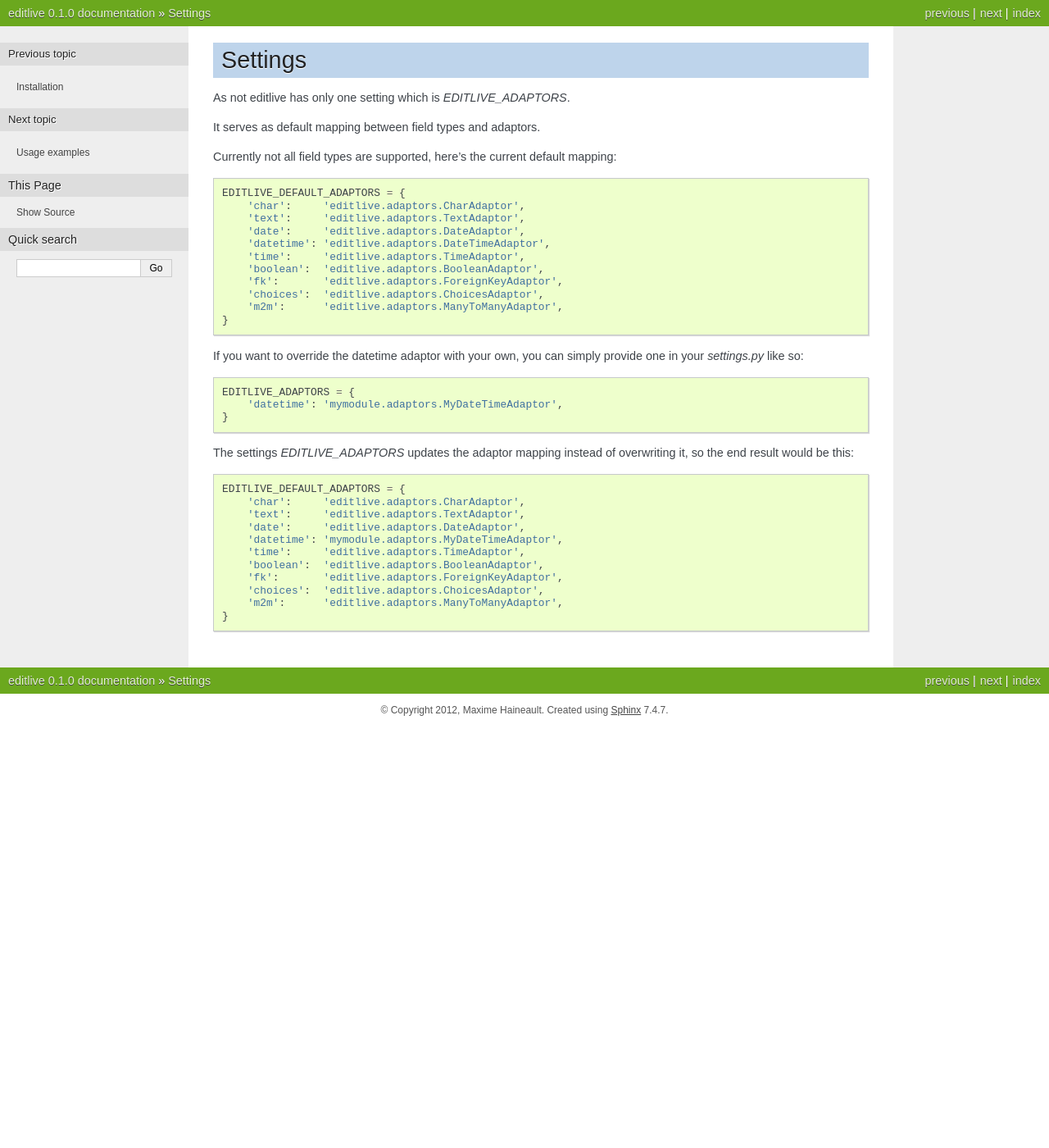
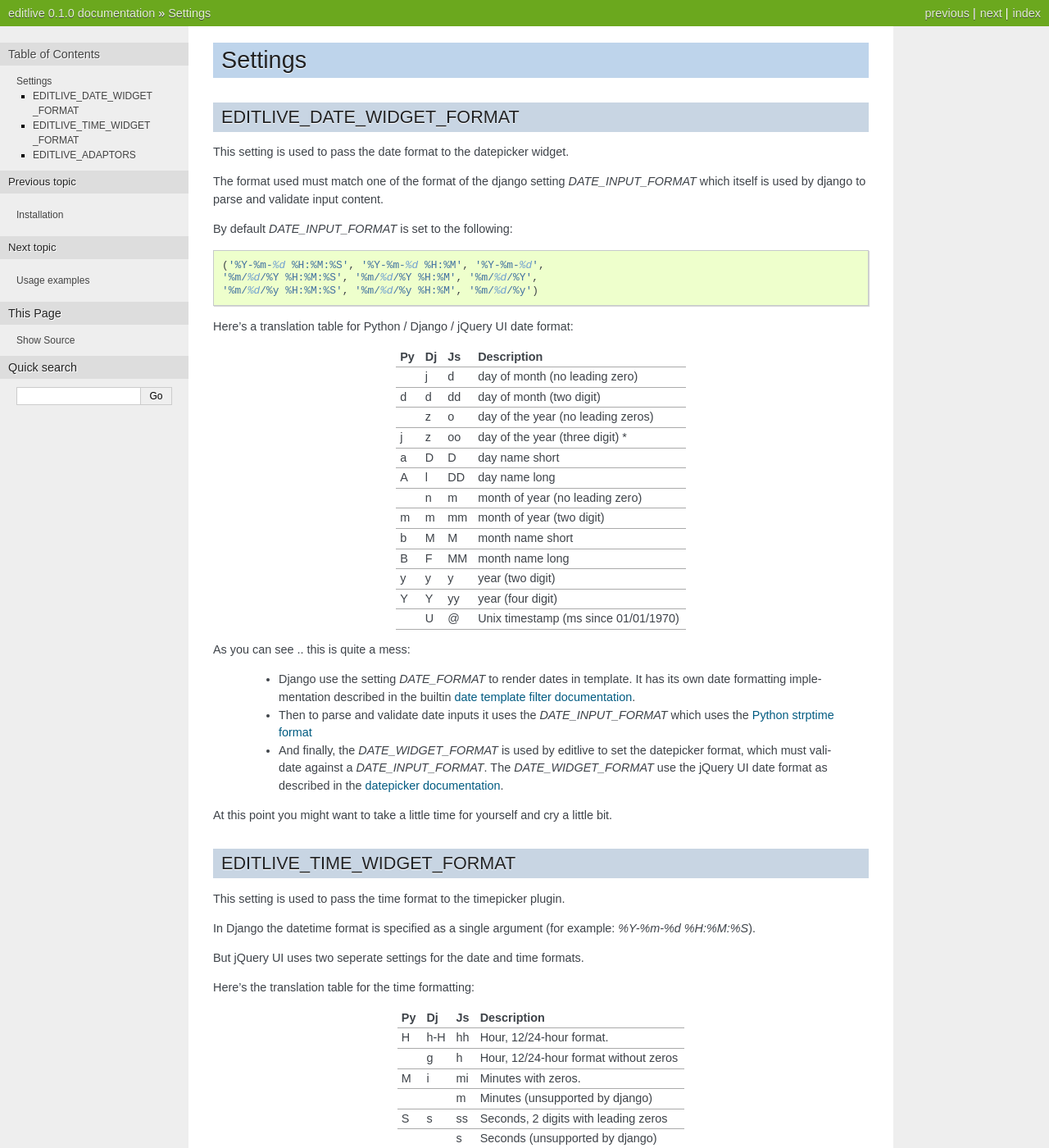
Before and after one commit to StreamSagae/Storide, a Sphinx documentation site: the page built from docs/topics/settings.rst, in a window 1280 px wide and 1400 px high. Shown: the whole window at 82% size. Built offline with Sphinx 7.4.7, drawn with Linux system fonts in a browser that asks for light colours; some of the changed text lies outside the part shown.

Commit message:
Updated documentation [ci skip]

```diff
--- a/docs/topics/settings.rst
+++ b/docs/topics/settings.rst
@@ -1,9 +1,117 @@
 Settings
 ++++++++
 
-As not editlive has only one setting which is `EDITLIVE_ADAPTORS`.
 
-It serves as default mapping between field types and adaptors.
+EDITLIVE_DATE_WIDGET_FORMAT
+---------------------------
+
+This setting is used to pass the date format to the datepicker widget.
+
+The format used must match one of the format of the django setting `DATE_INPUT_FORMAT`
+which itself is used by django to parse and validate input content.
+
+By default `DATE_INPUT_FORMAT` is set to the following::
+
+    ('%Y-%m-%d %H:%M:%S', '%Y-%m-%d %H:%M', '%Y-%m-%d',
+    '%m/%d/%Y %H:%M:%S', '%m/%d/%Y %H:%M', '%m/%d/%Y',
+    '%m/%d/%y %H:%M:%S', '%m/%d/%y %H:%M', '%m/%d/%y')
+
+Here's a translation table for Python / Django / jQuery UI date format:
+
++----+----+----+---------------------------------------+
+| Py | Dj | Js | Description                           |
++====+====+====+=======================================+
+|    | j  | d  | day of month (no leading zero)        |
++----+----+----+---------------------------------------+
+| d  | d  | dd | day of month (two digit)              |
++----+----+----+---------------------------------------+
+|    | z  | o  | day of the year (no leading zeros)    |
++----+----+----+---------------------------------------+
+| j  | z  | oo | day of the year (three digit) *       |
++----+----+----+---------------------------------------+
+| a  | D  | D  | day name short                        |
++----+----+----+---------------------------------------+
+| A  | l  | DD | day name long                         |
++----+----+----+---------------------------------------+
+|    | n  | m  | month of year (no leading zero)       |
++----+----+----+---------------------------------------+
+| m  | m  | mm | month of year (two digit)             |
++----+----+----+---------------------------------------+
+| b  | M  | M  | month name short                      |
++----+----+----+---------------------------------------+
+| B  | F  | MM | month name long                       |
++----+----+----+---------------------------------------+
+| y  | y  | y  | year (two digit)                      |
++----+----+----+---------------------------------------+
+| Y  | Y  | yy | year (four digit)                     |
++----+----+----+---------------------------------------+
+|    | U  | @  | Unix timestamp (ms since 01/01/1970)  |
++----+----+----+---------------------------------------+
+
+As you can see .. this is quite a mess:
+
+ * Django use the setting `DATE_FORMAT` to render dates in template.
+   It has its own date formatting implementation described in the builtin
+   `date template filter documentation`_.
+
+ * Then to parse and validate date inputs it uses the `DATE_INPUT_FORMAT` which
+   uses the `Python strptime format`_
+
+ * And finally, the `DATE_WIDGET_FORMAT` is used by editlive to set the datepicker
+   format, which must validate against a `DATE_INPUT_FORMAT`. The `DATE_WIDGET_FORMAT`
+   use the jQuery UI date format as described in the `datepicker documentation`_.
+
+At this point you might want to take a little time for yourself and cry a little bit.
+
+.. _date template filter documentation: https://docs.djangoproject.com/en/dev/ref/templates/builtins/#date
+.. _Python strptime format: http://docs.python.org/2/library/datetime.html#strftime-and-strptime-behavior
+.. _datepicker documentation: http://docs.jquery.com/UI/Datepicker/formatDate
+
+
+EDITLIVE_TIME_WIDGET_FORMAT
+--------------------------
+
+This setting is used to pass the time format to the timepicker plugin.
+
+In Django the datetime format is specified as a single argument (for example: `%Y-%m-%d %H:%M:%S`).
+
+But jQuery UI uses two seperate settings for the date and time formats.
+
+Here's the translation table for the time formatting:
+
++----+----+----+---------------------------------------+
+| Py | Dj | Js | Description                           |
++====+====+====+=======================================+
+| H  | h-H| hh | Hour, 12/24-hour format.              |
++----+----+----+---------------------------------------+
+|    | g  | h  | Hour, 12/24-hour format without zeros |
++----+----+----+---------------------------------------+
+| M  | i  | mi | Minutes with zeros.                   |
++----+----+----+---------------------------------------+
+|    |    | m  | Minutes (unsupported by django)       |
++----+----+----+---------------------------------------+
+| S  | s  | ss | Seconds, 2 digits with leading zeros  |
++----+----+----+---------------------------------------+
+|    |    | s  | Seconds (unsupported by django)       |
++----+----+----+---------------------------------------+
+| f  | u  | l  | Microseconds                          |
++----+----+----+---------------------------------------+
+| Z  | T  | z  | Time zone                             |
++----+----+----+---------------------------------------+
+|    |    | t  | AM/PM (unsupported by django)         |
++----+----+----+---------------------------------------+
+| P  | A  | tt | AM/PM                                 |
++----+----+----+---------------------------------------+
+
+You can find the full `timepicker formatting reference here`_.
+
+.. _timepicker formatting reference here: http://trentrichardson.com/examples/timepicker/#tp-formatting
+
+
+EDITLIVE_ADAPTORS
+-----------------
+
+This setting serves as default mapping between field types and adaptors.
 
 Currently not all field types are supported, here's the current default mapping::
 
```
Also changed, not shown: editlive/static/editlive/js/jquery.editlive.date.js (+0 -46 lines), 1 other file.
